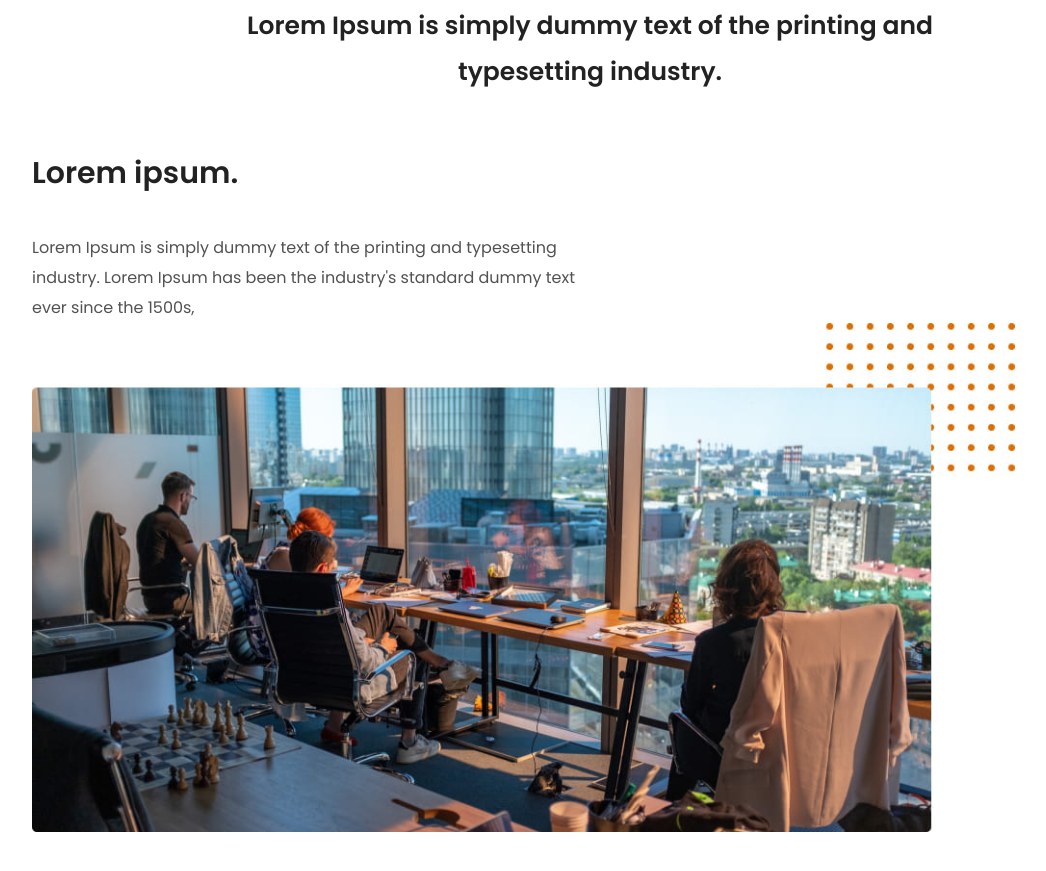
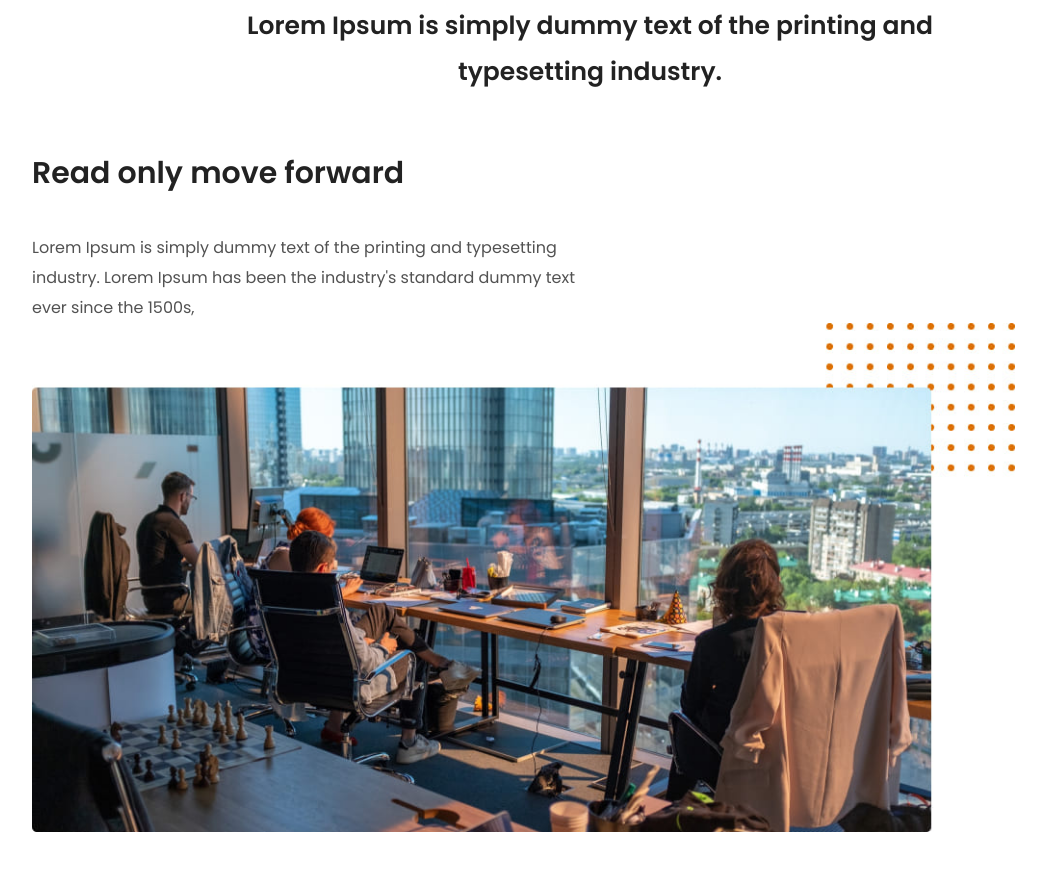
Before and after one commit to Khay1tov56/imtihon-4, a plain HTML site: page index.html in a window 1280 px wide. Shown: the part 994-1865 px from the top of the page, without its empty margins (50-1096 px from the left). Drawn offline with nearby package versions, Linux system fonts and the light colour scheme.

Commit message:
Add remotes

```diff
--- a/index.html
+++ b/index.html
@@ -140,7 +140,7 @@
           <div class="col">
             <div class="direction">
             <div class="simply-wrap">
-              <h3 class="m-0 simply-lorem">Lorem ipsum.</h3>
+              <h3 class="m-0 simply-lorem">Read only move forward</h3>
               <p class="m-0 simply-lorems">Lorem Ipsum is simply dummy text of the printing and typesetting industry. Lorem Ipsum has been the industry's standard dummy text ever since the 1500s,</p>
             </div>
             <div class="row">
```
